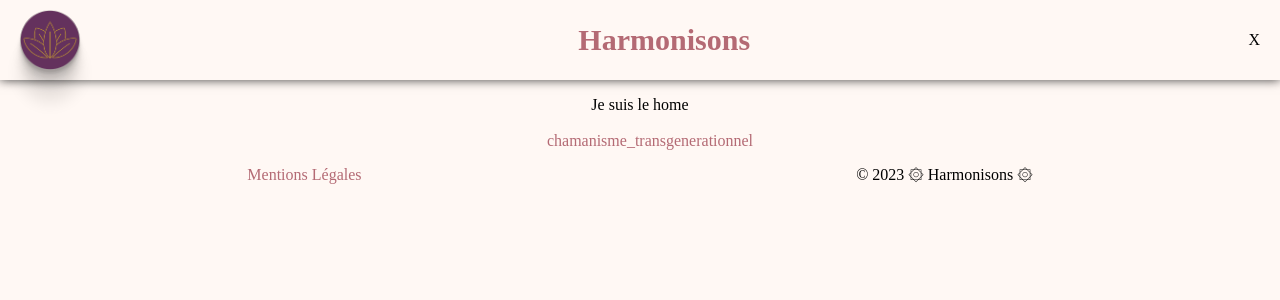
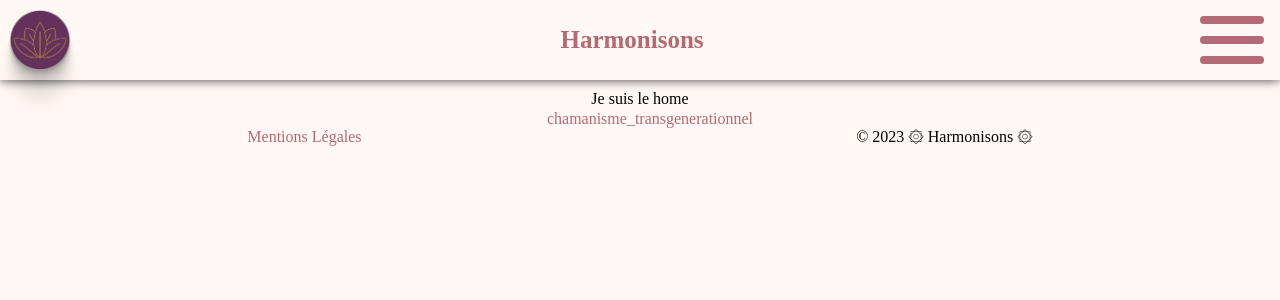
Before and after one commit to Newaluigi/Harmonisons-project, a React (Vite) app in the folder frontend/: page / in a window 1280 px wide. Shown: the top 300 px of the page. Built offline with nearby package versions, Linux system fonts and the light colour scheme; some icons are missing.

Commit message:
burger created and effective

```diff
--- /dev/null
+++ b/frontend/src/components/Burger.jsx
@@ -0,0 +1,47 @@
+import React, { useState } from "react"
+
+export default function Burger() {
+  const [burgerClass, setBurgerClass] = useState("burger-bar unclicked")
+  const [isOpen, setIsOpen] = useState(false)
+
+  const updateMenu = () => {
+    setIsOpen(!isOpen) // Mettre à jour l'état d'abord
+
+    if (isOpen) {
+      setBurgerClass("burger-bar unclicked")
+    } else {
+      setBurgerClass("burger-bar clicked")
+    }
+  }
+
+  return (
+    <div>
+      <div className="burgerContent">
+        <div className="burger-menu" onClick={updateMenu}>
+          <div className={burgerClass}></div>
+          <div className={burgerClass}></div>
+          <div className={burgerClass}></div>
+        </div>
+      </div>
+
+      {/* <div className={menuClass}> */}
+      <div className="listMenuDiv">
+        <ul className="listMenu" style={{ display: isOpen ? "block" : "none" }}>
+          <li>
+            <a href="/quisuisje">Qui suis-je ?</a>
+          </li>
+          <li>
+            <a href="/soins">Déblocage transgénérationnel</a>
+          </li>
+          <li>
+            <a href="/blog">Blog</a>
+          </li>
+          <li>
+            <a href="/contact">Contact</a>
+          </li>
+        </ul>
+      </div>
+    </div>
+    // </div>
+  )
+}
--- a/frontend/src/components/Header.jsx
+++ b/frontend/src/components/Header.jsx
@@ -1,6 +1,7 @@
 import { Link } from "react-router-dom"
 import logo from "../assets/Logo/4.png"
 import { usePageTitle } from ".//PageTitleContext"
+import Burger from "./Burger"
 
 export default function Header() {
   const { pageTitle } = usePageTitle()
@@ -12,7 +13,7 @@ export default function Header() {
           <img src={logo} alt="logo_du_site" className="imageLogo" />
         </Link>
         <h1 className="headerTitle">{pageTitle}</h1>
-        <div className="burgerMenu">X</div>
+        <Burger />
       </div>
     </div>
   )
--- /dev/null
+++ b/frontend/src/styles/Burger.scss
@@ -0,0 +1,129 @@
+* {
+  margin: 0;
+  box-sizing: border-box;
+}
+
+/* ---------------- Navbar and burger menu ------------------ */
+.burgerContent {
+  height: 5em;
+  padding: 1em;
+  //   display: flex;
+  //   align-items: center;
+  //   justify-content: center;
+}
+
+.burger-menu {
+  height: 100%;
+  width: 4em;
+  display: flex;
+  flex-direction: column;
+  align-items: center;
+  justify-content: space-between;
+  cursor: pointer;
+}
+
+.burger-bar {
+  width: 4em;
+  height: 0.5em;
+  background-color: var(--secondary-color);
+  border-radius: 0.5em;
+}
+
+.menu {
+  width: -50%;
+  height: 100vh;
+  background-color: rgb(154, 181, 240);
+  //   position: absolute;
+  top: 50;
+  z-index: -1;
+}
+
+/* ------------- sliding menu ------------------ */
+.hidden {
+  display: none;
+}
+
+.visible {
+  display: inherit;
+}
+
+/* ----- animations--------- */
+/* clicked */
+.burger-bar.clicked:nth-child(1) {
+  transform: rotate(45deg) translate(0.75em, 1.25em);
+  transition: ease-out 0.5s;
+}
+
+.burger-bar.clicked:nth-child(2) {
+  transform: scale(0.1);
+  transition: ease-out 0.5s;
+}
+
+.burger-bar.clicked:nth-child(3) {
+  transform: rotate(135deg) translate(-0.5em, 1em);
+  transition: ease-out 0.5s;
+}
+
+/* unclicked */
+.burger-bar.unclicked {
+  transform: rotate(0) translate(0);
+  transition: cubic-bezier(0.175, 0.885, 0.32, 1.275) 0.5s;
+}
+
+.listMenuDiv {
+  .listMenu {
+    position: fixed;
+    top: 50;
+    left: 0;
+    backdrop-filter: blur(8px) brightness(60%);
+    padding-left: 0;
+    height: 91.5vh;
+    margin: 0;
+    width: 100vw;
+    overflow-y: scroll;
+    z-index: 1;
+    li {
+      padding-left: 30px;
+      list-style-type: none;
+      cursor: pointer;
+      font: 30px bold;
+      a {
+        margin: 80px 0;
+        position: relative;
+        display: block;
+        padding: 4px 0;
+        text-transform: uppercase;
+        transition: 1s;
+        &::after {
+          position: absolute;
+          content: "";
+          top: 100%;
+          left: 0;
+          width: 90vw;
+          height: 5px;
+          background: var(--secondary-color);
+          transform: scaleX(0);
+          transform-origin: right;
+          transition: transform 0.5s;
+        }
+        &:hover::after {
+          transform: scaleX(1);
+          transform-origin: right;
+        }
+      }
+    }
+    :nth-child(n):link {
+      text-decoration: none;
+      color: var(--secondary-color);
+    }
+    :nth-child(n):visited {
+      text-decoration: none;
+      color: var(--secondary-color);
+      text-shadow: 1px 1px 1px black;
+    }
+    :nth-child(n):hover {
+      color: var(--third-color);
+      // text-shadow: 1px 1px 1px black;
+    }
+  }
+}
--- a/frontend/src/styles/Header.scss
+++ b/frontend/src/styles/Header.scss
@@ -1,17 +1,17 @@
+.Header {
+  width: 100%;
+  margin-bottom: 10px;
+}
 .logoFromHeader {
-  //   background-color: var(--secondary-color);
   height: 60px;
   width: 60px;
+  margin: 10px;
   border-radius: 50%;
   box-shadow: rgba(0, 0, 0, 0.17) 0px -23px 25px 0px inset,
     rgba(0, 0, 0, 0.15) 0px -36px 30px 0px inset,
     rgba(0, 0, 0, 0.1) 0px -79px 40px 0px inset, rgba(0, 0, 0, 0.06) 0px 2px 1px,
     rgba(0, 0, 0, 0.09) 0px 4px 2px, rgba(0, 0, 0, 0.09) 0px 8px 4px,
     rgba(0, 0, 0, 0.09) 0px 16px 8px, rgba(0, 0, 0, 0.09) 0px 32px 16px;
-  //   margin: 20px 0 0 20px;
-  //   display: flex;
-  //   justify-content: center;
-  //   align-items: center;
   &:hover {
     transform: scale(1.1);
     filter: drop-shadow(0px 0px 2px white);
@@ -19,7 +19,6 @@
   }
 }
 .imageLogo {
-  //   margin: 20px 0 0 20px;
   height: 60px;
   &:hover {
     transform: scale(1.1);
@@ -29,12 +28,13 @@
 }
 
 .headerTitle {
-  font-size: 30px;
+  font-size: 25px;
   font-weight: bold;
   font-family: var(--font1);
   color: var(--secondary-color);
-  margin: 20px;
   text-decoration: none;
+  display: flex;
+  align-items: center;
 }
 
 .navbar {
@@ -42,8 +42,8 @@
   height: 80px;
   display: flex;
   justify-content: space-between;
-  align-items: center;
-  padding: 0 20px;
+  flex-direction: row;
+  //   padding: 0 20px;
   position: sticky;
   top: 0;
   z-index: 100;
--- a/frontend/src/styles/main.scss
+++ b/frontend/src/styles/main.scss
@@ -3,6 +3,7 @@
 @import "./Home.scss";
 @import "./Footer.scss";
 @import "./Header.scss";
+@import "./Burger.scss";
 
 :root {
   --background-color: #fff8f4;
```
Also changed, not shown: frontend/src/assets/Icones/burger-menu.svg (added), frontend/src/assets/Icones/close.svg (added).
